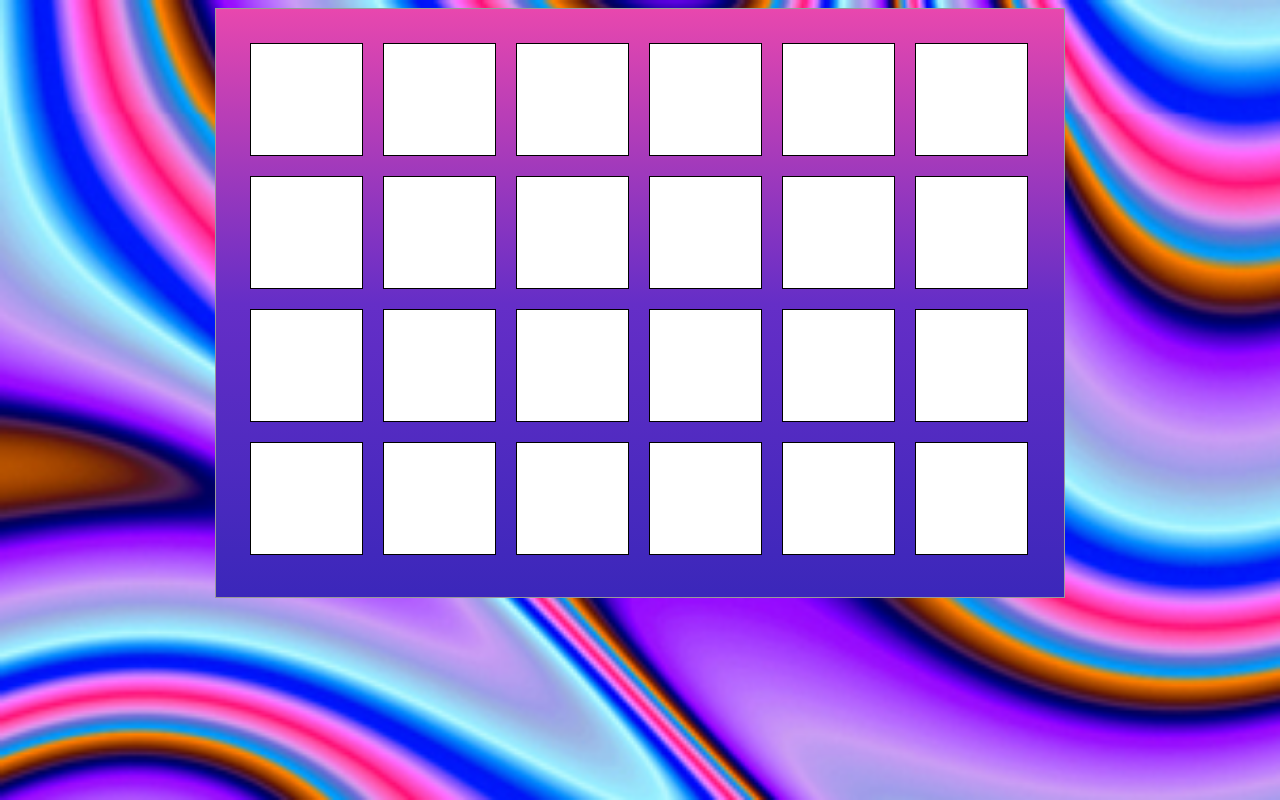
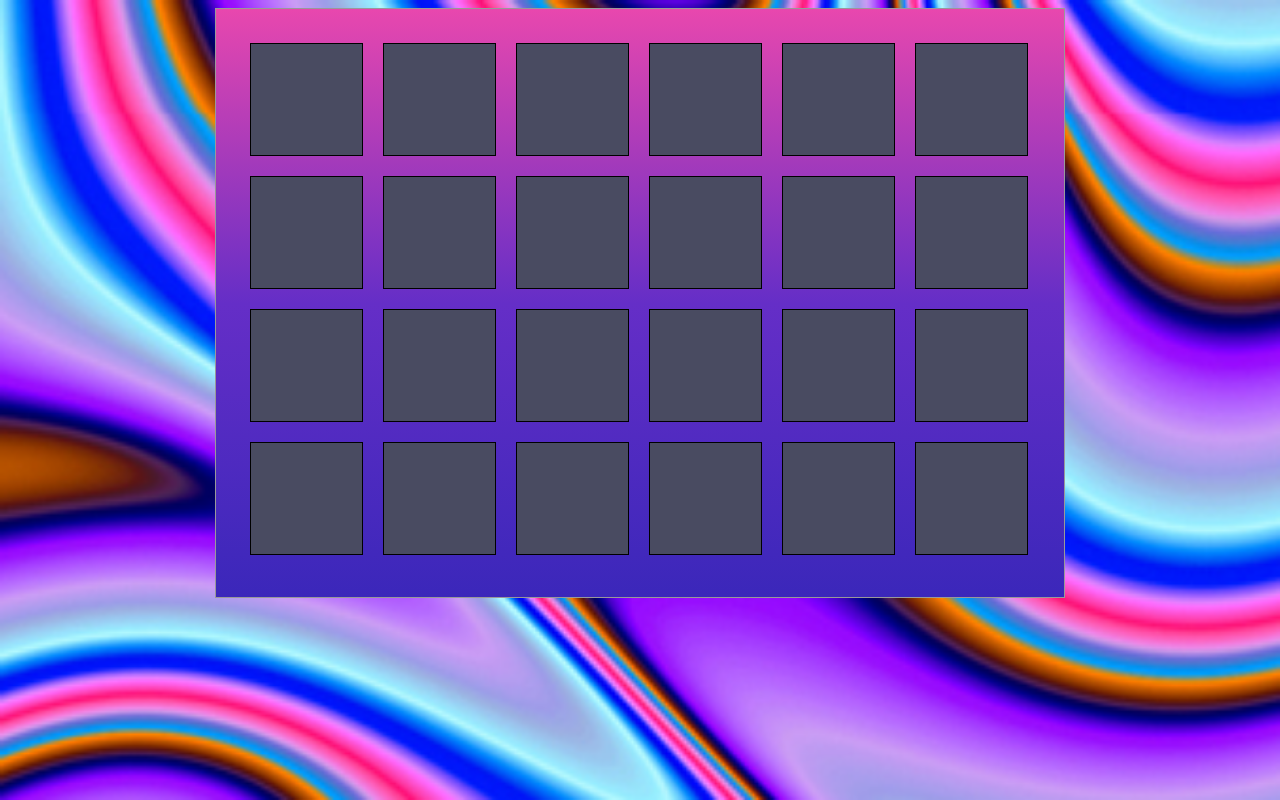
Before and after one commit to taeshad/memory-board, a plain HTML site: page index.html in a window 1280 px wide. Drawn offline with Linux system fonts and the light colour scheme.

Commit message:
Update index.html

```diff
--- a/index.html
+++ b/index.html
@@ -28,7 +28,7 @@ body{
     margin:0px auto;
 }
 #memory_board > div{
-    background: #fff;
+    background: #494b61;
     border: #000 1px solid;
     width: 71px;
     height: 71px;
```
